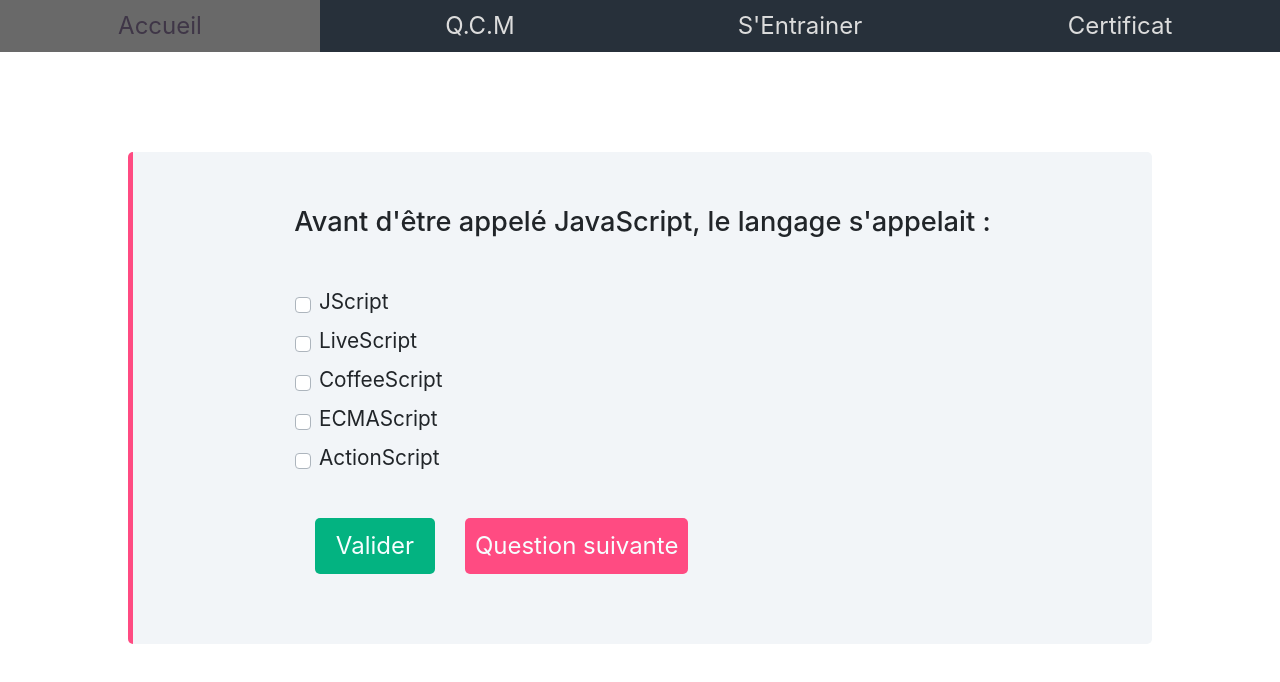
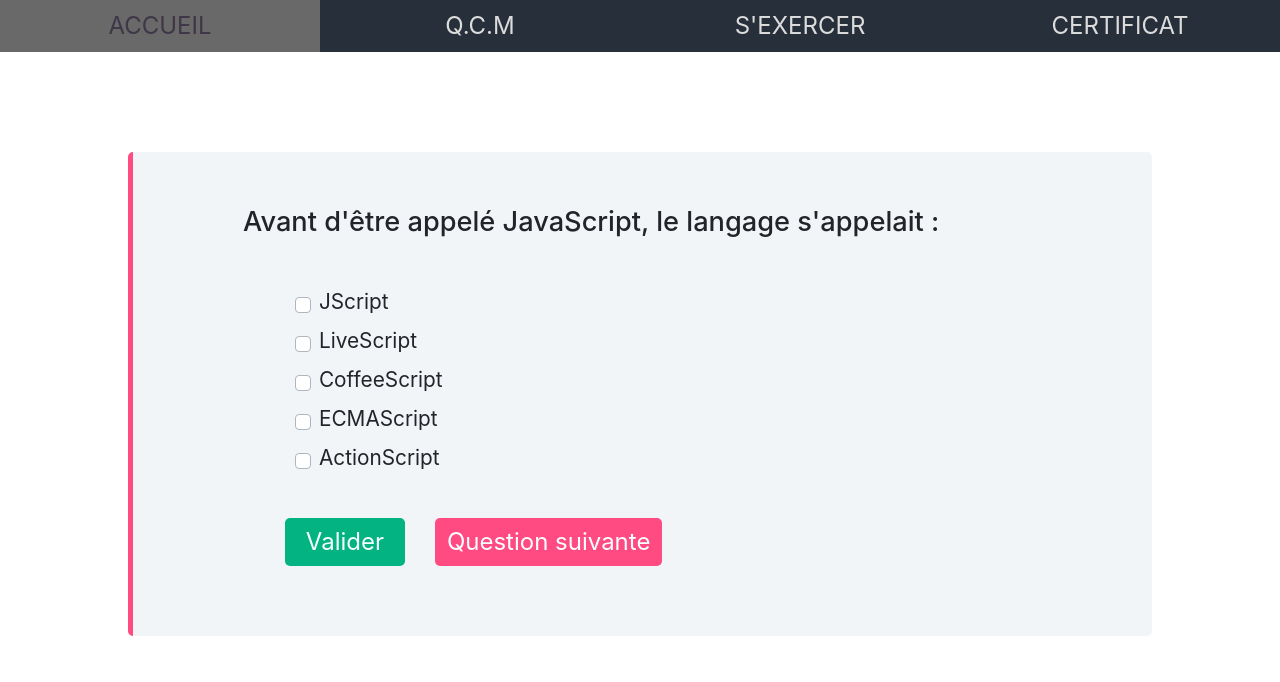
Before and after one commit to QuizzMacademia/Quizz, a React (Create React App) app in the folder FrontEnd/: page /Accueil/Entainement in a window 1280 px wide. Shown: the top 682 px of the page. Built offline with nearby package versions, Linux system fonts and the light colour scheme.

Commit message:
mise en page menu, question, login...

```diff
--- a/FrontEnd/src/components/accueil/Accueil.jsx
+++ b/FrontEnd/src/components/accueil/Accueil.jsx
@@ -1,4 +1,4 @@
-import React from "react";
+import React, {Fragment} from "react";
 import './accueil.css'
 import {Route} from "react-router-dom";
 import Training from "./Training";
@@ -11,7 +11,11 @@ const Accueil = () => {
         <div>
             <Menu/>
             <Switch>
-                <Route exact path='/Accueil' render={() => <h1>hello</h1>}/>
+                <Route exact path='/Accueil' render={() => <Fragment>
+                                                                <div className="question">
+                                                                    <h4>Bienvenue </h4>
+                                                                </div>
+                                                            </Fragment>}/>
                 <Route exact path='/Accueil/Entainement' component={Training}/>
                 <Route exact path='/Accueil/QCM' render={() => <h1> Q C M</h1>}/>
                 <Route exact path='/Accueil/Certificat' component={Certificat}/>
--- a/FrontEnd/src/components/accueil/Training.jsx
+++ b/FrontEnd/src/components/accueil/Training.jsx
@@ -1,4 +1,4 @@
-import React, {useState} from 'react';
+import React, {Fragment, useState} from 'react';
 import MOCK_QUESTIONNAIRE from "../shared/mock/mock_questionnaire";
 import {Form} from "react-bootstrap";
 import Question from "./question";
@@ -7,7 +7,9 @@ function Training() {
 
     const [index, setIndex] = useState(0);
     const[showAnswer, setShowAnswer] = useState(false);
-
+    const questionData = MOCK_QUESTIONNAIRE.questions[index];
+    const [lastQuestion, setLastQuestion]=useState(false);
+    const [listQuestion, setListQuestion]=useState(true);
     const validationUtilisateur = (evt) => {
         evt.preventDefault();
         setShowAnswer(true) ;
@@ -16,15 +18,26 @@ function Training() {
 
     const handleNextQuestion = (event) => {
         event.preventDefault();
+        if(index < MOCK_QUESTIONNAIRE.questions.length -1){
         setIndex(index + 1);
         setShowAnswer(false) ;
         console.log(index);
-    }
+        }else{
+            setListQuestion(false);
+            setLastQuestion(true);
+            console.log("derniere question")
+        }
+    };
 
     return (
         <div>
             <Form>
-                <Question question={MOCK_QUESTIONNAIRE.questions[index]} show={showAnswer}  onHandleValidation={validationUtilisateur} onHandleNextQuestion={handleNextQuestion}/>
+                {listQuestion && <Question question={questionData} show={showAnswer}  onHandleValidation={validationUtilisateur} onHandleNextQuestion={handleNextQuestion}/>}
+                {lastQuestion &&  <Fragment>
+                                        <div className="question">
+                                            <h4>Exercice termier</h4>
+                                        </div>
+                                  </Fragment>}
             </Form>
         </div>
     );
--- a/FrontEnd/src/components/accueil/menu.jsx
+++ b/FrontEnd/src/components/accueil/menu.jsx
@@ -7,16 +7,16 @@ const  Menu = () => {
         <div className=" justify-content-center menu">
             <Nav justify >
                 <Nav.Item>
-                    <Nav.Link href="/Accueil">Accueil</Nav.Link>
+                    <Nav.Link href="/Accueil">ACCUEIL</Nav.Link>
                 </Nav.Item>
                 <Nav.Item>
                     <Nav.Link href="/Accueil/QCM">Q.C.M</Nav.Link>
                 </Nav.Item>
                 <Nav.Item>
-                    <Nav.Link href="/Accueil/Entainement">S'Entrainer</Nav.Link>
+                    <Nav.Link href="/Accueil/Entainement">S'EXERCER</Nav.Link>
                 </Nav.Item>
                 <Nav.Item>
-                    <Nav.Link href="/Accueil/Certificat">Certificat</Nav.Link>
+                    <Nav.Link href="/Accueil/Certificat">CERTIFICAT</Nav.Link>
                 </Nav.Item>
             </Nav>
         </div>
--- a/FrontEnd/src/components/accueil/question.css
+++ b/FrontEnd/src/components/accueil/question.css
@@ -10,7 +10,8 @@
         font-size: 1.7rem;
         margin-bottom: 30px;
         line-height: 1.5;
-        text-align: center;
+        text-align: left;
+        margin-left: 60px;
     }
 .options-container{
     display: inline-block;
@@ -43,11 +44,10 @@
 .button-container button{
     border: none;
     cursor: pointer;
-    padding: 10px;
     font-size: 1.5rem;
     border-radius: 5px;
     color: #f7feff;
-    margin-left: 30px;
+
 }
 .button-container button:first-child{
     background-color: #03b381;
@@ -57,6 +57,7 @@
 }
 .button-container button:last-child{
     background-color: #ff4b82;
+    margin-left: 30px;
 }
 p {
  color: #368bd6;
--- a/FrontEnd/src/components/login/Login.css
+++ b/FrontEnd/src/components/login/Login.css
@@ -1,7 +1,7 @@
 .login{
   margin: auto;
  width: 30%;
-
+  border-left: 5px solid #ff4b82 ;
   position: absolute;
   left: 50%;
   top: 50%;
```
